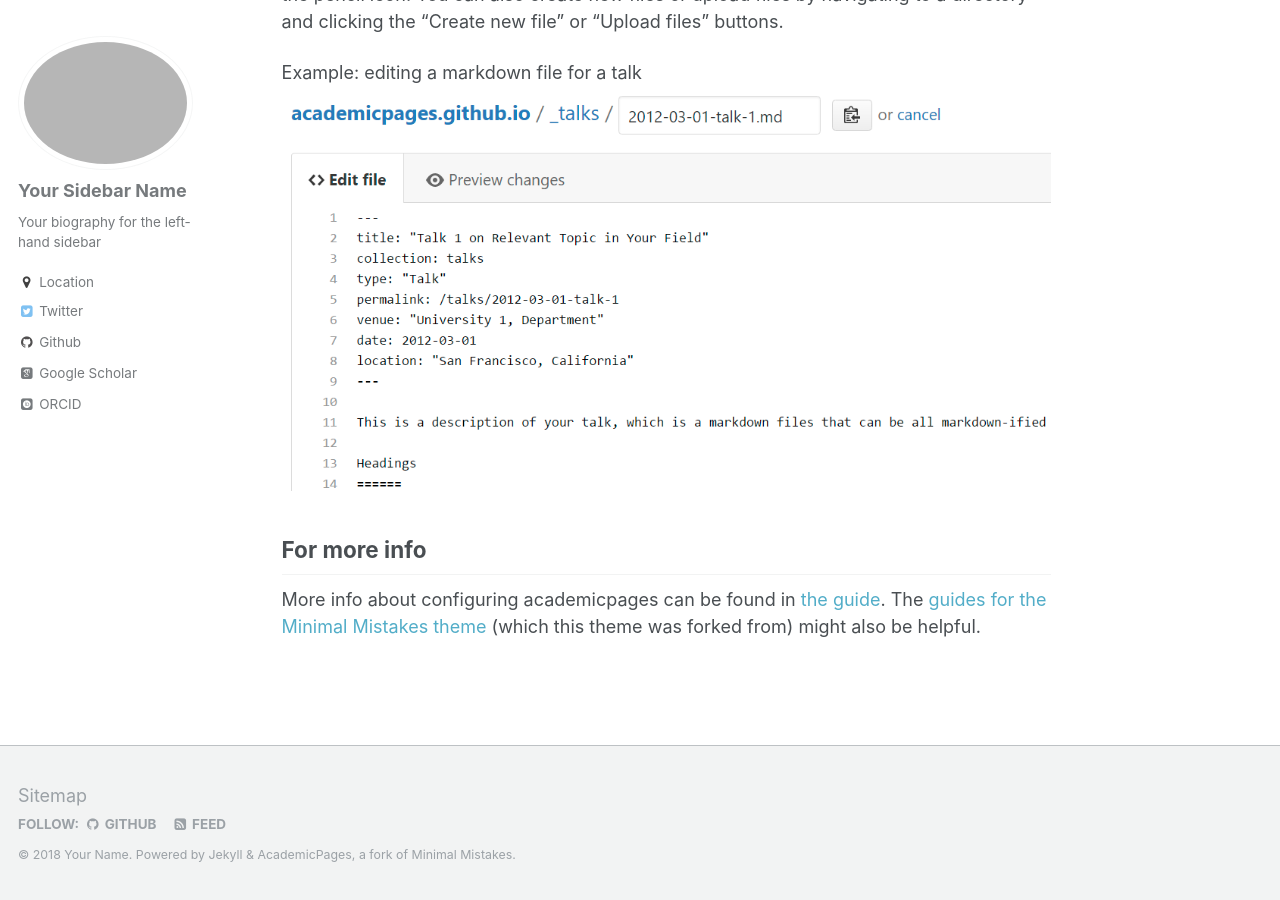
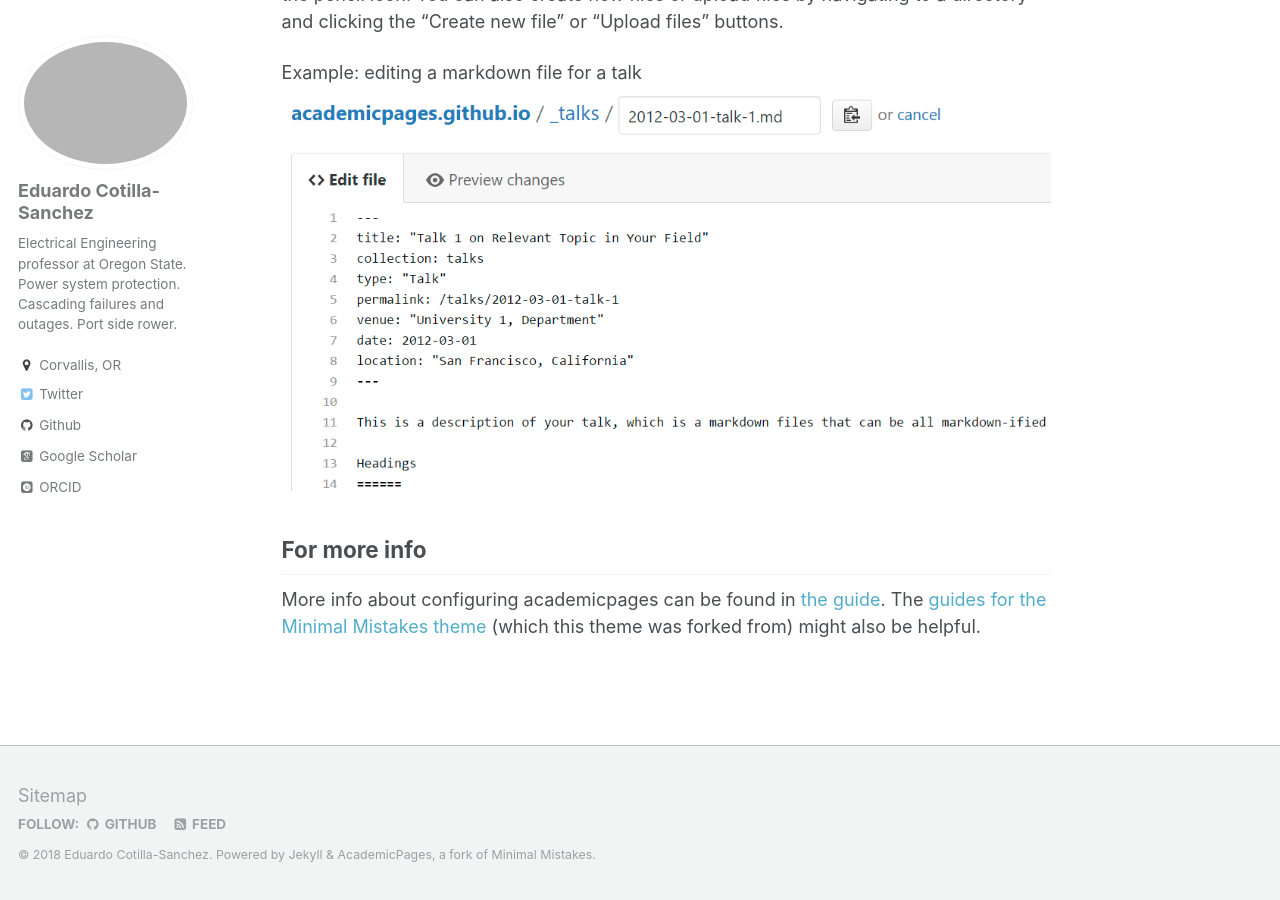
Before and after one commit to ecotillasanchez/ecotillasanchez.github.io, a Jekyll site: the page built from _pages/about.md, in a window 1280 px wide and 900 px high, scrolled down 2510 px. Built offline with Jekyll 4.4.1, drawn with Linux system fonts in a browser that asks for light colours; some web fonts are replaced; some of the changed text lies outside the part shown.

Commit message:
Minimum configuration of names and profile picture.

```diff
--- a/_config.yml
+++ b/_config.yml
@@ -7,13 +7,13 @@
 
 # Site Settings
 locale                   : "en-US"
-title                    : "Your Name / Site Title"
+title                    : "ECS Lab"
 title_separator          : "-"
-name                     : &name "Your Name"
+name                     : &name "Eduardo Cotilla-Sanchez"
 description              : &description "personal description"
-url                      : https://academicpages.github.io # the base hostname & protocol for your site e.g. "https://mmistakes.github.io"
+url                      : https://ecotillasanchez.github.io # the base hostname & protocol for your site e.g. "https://mmistakes.github.io"
 baseurl                  : "" # the subpath of your site, e.g. "/blog"
-repository               : "academicpages/academicpages.github.io"
+repository               : "ecotillasanchez.github.io"
 teaser                   :  # filename of teaser fallback teaser image placed in /images/, .e.g. "500x300.png"
 breadcrumbs              : false # true, false (default)
 words_per_minute         : 160
@@ -55,7 +55,7 @@ yandex_site_verification :
 
 # Social Sharing
 twitter:
-  username               : &twitter
+  username               : &ecotillasanchez
 facebook:
   username               :
   app_id                 :
@@ -78,12 +78,12 @@ analytics:
 
 # Site Author
 author:
-  name             : "Your Sidebar Name"
+  name             : "Eduardo Cotilla-Sanchez"
   avatar           : "profile.png"
-  bio              : "Your biography for the left-hand sidebar"
-  location         : "Location"
+  bio              : "Electrical Engineering professor at Oregon State. Power system protection. Cascading failures and outages. Port side rower."
+  location         : "Corvallis, OR"
   employer         :
-  googlescholar    : "http://yourfullgooglescholarurl.com"
+  googlescholar    : "https://scholar.google.com/citations?user=tEN0VeMAAAAJ&hl=en"
   email            :
   uri              :
   bitbucket        :
@@ -92,19 +92,19 @@ author:
   flickr           :
   facebook         :
   foursquare       :
-  github           : "academicpages"
+  github           : "ecotillasanchez"
   google_plus      :
   keybase          :
   instagram        :
   lastfm           :
   linkedin         :
-  orcid            : "http://orcid.org/yourorcidurl"
+  orcid            : " https://orcid.org/0000-0002-3964-3260"
   pinterest        :
   soundcloud       :
   stackoverflow    : # http://stackoverflow.com/users/123456/username
   steam            :
   tumblr           :
-  twitter          : "replacethistwitterhandle"
+  twitter          : "ecotillasanchez"
   vine             :
   weibo            :
   xing             :
```
Also changed, not shown: 2 other files.
